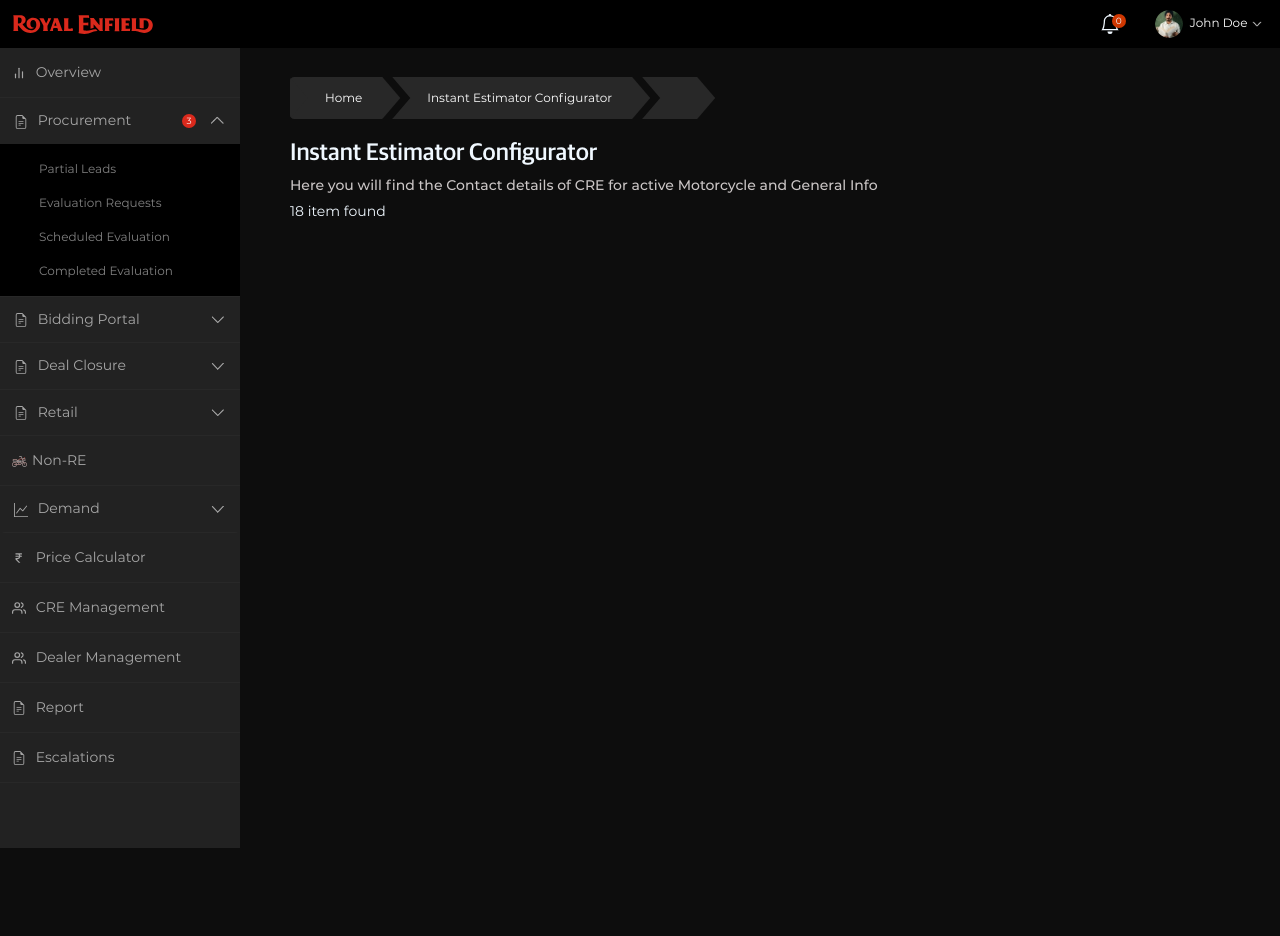
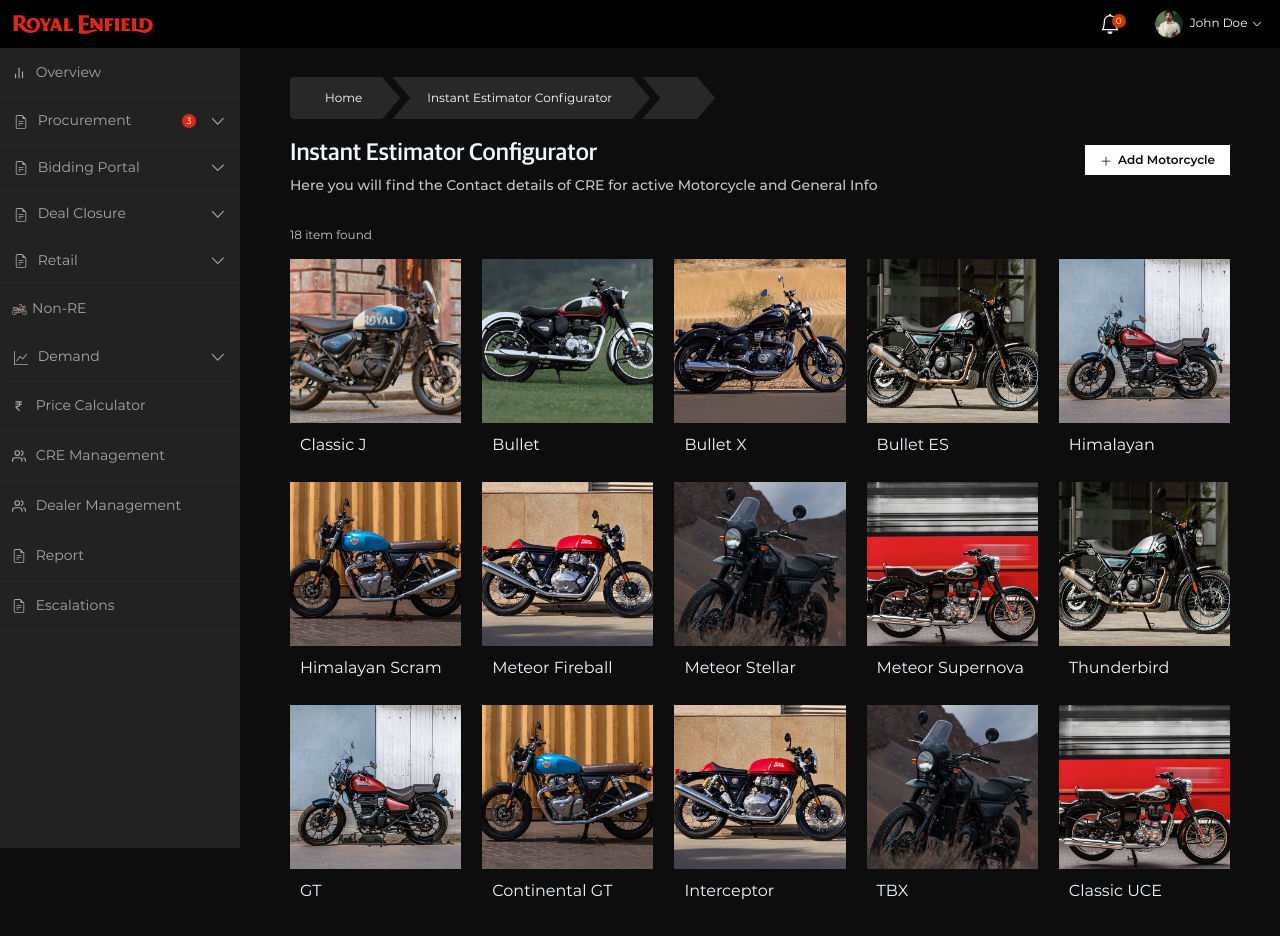
Before and after one commit to nakulsharma95/re-vintage-dashboard-dummy, a Next.js app: page /price-calculator in a window 1280 px wide. Shown: the top 936 px of the page. Before the commit the page ends 847 px from the top, so only its background shows below. Built offline with nearby package versions, Linux system fonts and the light colour scheme.

Commit message:
ui: created price calculater listing page

```diff
--- a/components/common/layout/sidebar/index.jsx
+++ b/components/common/layout/sidebar/index.jsx
@@ -9,7 +9,7 @@ import styles from './style.module.scss';
 export default function Sidebar() {
   return (
     <div className={styles.sideBarContainer}>
-      <Accordion className={styles.reAccordion} defaultActiveKey="0">
+      <Accordion className={styles.reAccordion} defaultActiveKey="">
         <li>
           <Link href="/">
             <span className={styles.navIcon}>
--- a/pages/bike-details/index.jsx
+++ b/pages/bike-details/index.jsx
@@ -5,9 +5,9 @@ import BikeDetailTitle from '../../components/common/detailHeader';
 import BikeHistory from '../../components/biddingPortal/bikeHistory';
 import BikeInspection from '../../components/biddingPortal/bikeInspection';
 import styles from './style.module.scss';
-import BackButton from '~/components/common/buttons/BackButton';
-import BikeSlider from '~/components/common/thumbnailSlider';
-import MotorcycleDetail from '~/components/procurements/motorcycleDetail';
+import BackButton from '../../components/common/buttons/BackButton';
+import BikeSlider from '../../components/common/thumbnailSlider';
+import MotorcycleDetail from '../../components/procurements/motorcycleDetail';
 
 export default function BiddingDetails() {
   return (
--- a/pages/price-calculator/index.jsx
+++ b/pages/price-calculator/index.jsx
@@ -1,14 +1,101 @@
+import React from 'react';
+import Link from 'next/link';
 import Breadcrumb from '../../components/common/breadcrumbPrimary';
 import Filters from '../../components/common/filters';
+import styles from './style.module.scss';
+import { BsPlusLg } from 'react-icons/bs';
+import { Row, Image } from 'react-bootstrap';
 
 export default function PriceCalculator() {
+	const priceCardData = [
+		{
+		  bikeImg: 'bike0.png',
+		  priceTitle: 'Classic J',
+		},
+		{
+			bikeImg: 'bike1.png',
+			priceTitle: 'Bullet',
+		},
+		{
+			bikeImg: 'bike2.png',
+			priceTitle: 'Bullet X',
+		},
+		{
+			bikeImg: 'bike3.png',
+			priceTitle: 'Bullet ES',
+		},
+		{
+			bikeImg: 'bike4.png',
+			priceTitle: 'Himalayan',
+		},
+		{
+			bikeImg: 'bike5.png',
+			priceTitle: 'Himalayan Scram',
+		},
+		{
+			bikeImg: 'bike6.png',
+			priceTitle: 'Meteor Fireball',
+		},
+		{
+			bikeImg: 'bike7.png',
+			priceTitle: 'Meteor Stellar',
+		},
+		{
+			bikeImg: 'bike8.png',
+			priceTitle: 'Meteor Supernova',
+		},
+
+		{
+			bikeImg: 'bike3.png',
+			priceTitle: 'Thunderbird',
+		},
+		{
+			bikeImg: 'bike4.png',
+			priceTitle: 'GT',
+		},
+		{
+			bikeImg: 'bike5.png',
+			priceTitle: 'Continental GT',
+		},
+		{
+			bikeImg: 'bike6.png',
+			priceTitle: 'Interceptor',
+		},
+		{
+			bikeImg: 'bike7.png',
+			priceTitle: 'TBX',
+		},
+		{
+			bikeImg: 'bike8.png',
+			priceTitle: 'Classic UCE',
+		},
+	  ];
+
 	return (
 	  <div>
 		<div className="d-flex align-items-center justify-content-between">
 		  <Breadcrumb title="Instant Estimator Configurator" />
 		</div>
-		<Filters title="Instant Estimator Configurator" subTitle="Here you will find the Contact details of CRE for active Motorcycle and General Info" />
-		<div className="mb-3">18 item found</div>
+		<div className={styles.priceFilterFlex}>
+			<Filters title="Instant Estimator Configurator" subTitle="Here you will find the Contact details of CRE for active Motorcycle and General Info" />
+			<Link href="/add-motorcycle" className={styles.addMotorBtn}><BsPlusLg /> Add Motorcycle</Link>
+		</div>
+		<div className={styles.priceResultText}>18 item found</div>
+		<Row>
+		{priceCardData.map(({bikeImg, index, priceTitle}) => (
+			<div className={styles.priceCols} key={index}>
+				<div className={styles.priceBox}>
+					<div className={styles.priceImg}>
+						<Image
+							src={`/images/sliderImg/${bikeImg}`}
+							alt="not found"
+						/>
+					</div>
+					<div className={styles.priceTitle}>{priceTitle}</div>
+				</div>
+			</div>
+		))}
+		</Row>
 	  </div>
 	);
-  }
+}
--- /dev/null
+++ b/pages/price-calculator/style.module.scss
@@ -0,0 +1,52 @@
+@import '../../styles/variables/colors';
+@import '../../styles/variables//mixins';
+
+.priceFilterFlex{
+	display: flex;
+	align-items: center;
+	justify-content: space-between;
+}
+.addMotorBtn{
+	display: inline-block;
+	padding: 6px 15px;
+	color:$gray-0D;
+	background-color: $white;
+	font-size: 12px;
+	font-weight: 600;
+	text-decoration: none;
+	transition: all 0.5s;
+	&:hover{
+		background-color: $theme-red-da;
+		color: $white;
+	}
+	svg{
+		display: inline-block;
+		margin-right: 3px;
+	}
+}
+
+.priceResultText{
+	font-size: 12px;
+	color: $gray-cb;
+	display: block;
+	margin: 25px 0 15px;
+}
+
+.priceCols{
+	width: 100%;
+	max-width: 20%;
+	.priceBox{
+		margin-bottom: 15px;
+		.priceImg{
+			img{
+				width: 100%;
+				height: 164px;
+				object-fit: cover;
+			}
+		}
+		.priceTitle{
+			padding: 10px;
+			font-size: 16px;
+		}
+	}
+}
```
Also changed, not shown: pages/bidding-portal/active-bids/index.jsx (line endings or trailing spaces).
